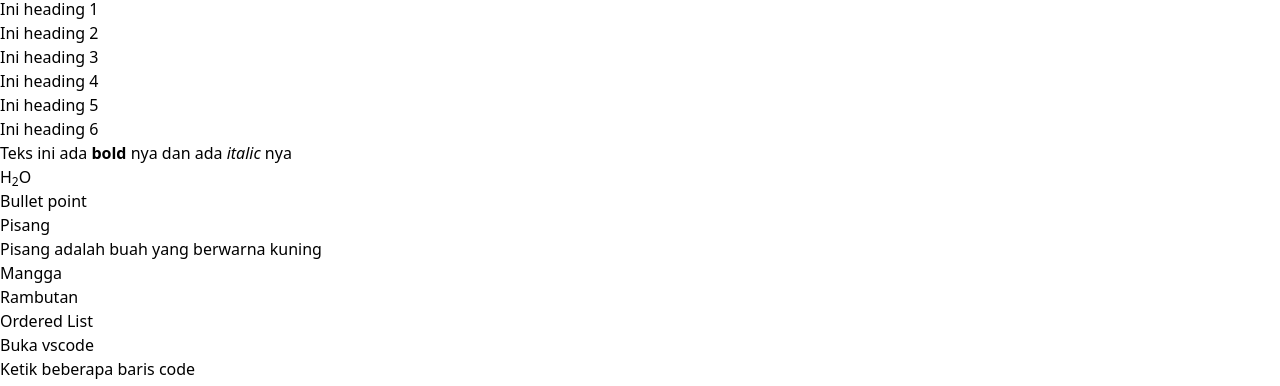
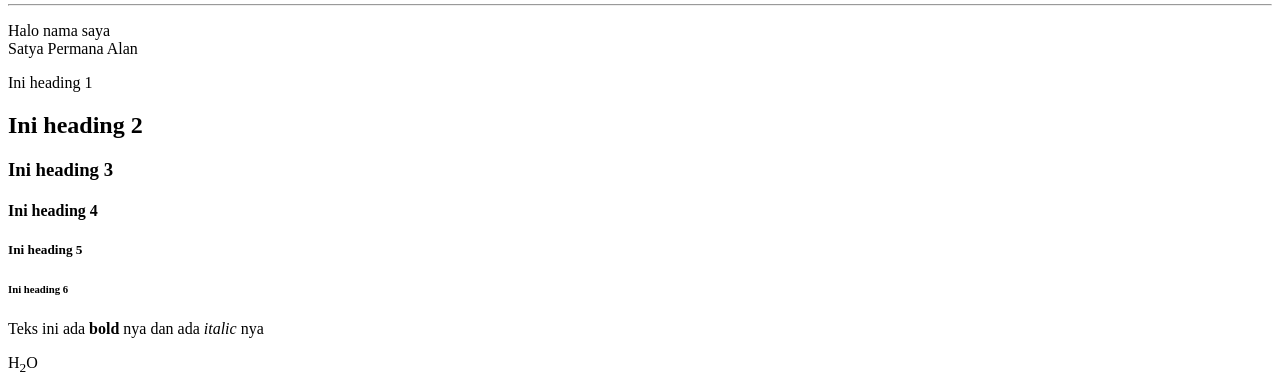
Before and after one commit to Shasauri/CodingCampRevoU, a plain HTML site: page index.html in a window 1280 px wide. Shown: the part 76-462 px from the top of the page. Drawn offline with nearby package versions, Linux system fonts and the light colour scheme.

Commit message:
Disable Tailwind CSS script for testing purposes

```diff
--- a/index.html
+++ b/index.html
@@ -4,7 +4,7 @@
     <meta charset="UTF-8">
     <meta name="viewport" content="width=device-width, initial-scale=1.0">
     <title>Test RevoU</title>
-    <script src="https://cdn.jsdelivr.net/npm/@tailwindcss/browser@4"></script>
+    <!-- <script src="https://cdn.jsdelivr.net/npm/@tailwindcss/browser@4"></script> -->
     <style>
 
     </style>
```
